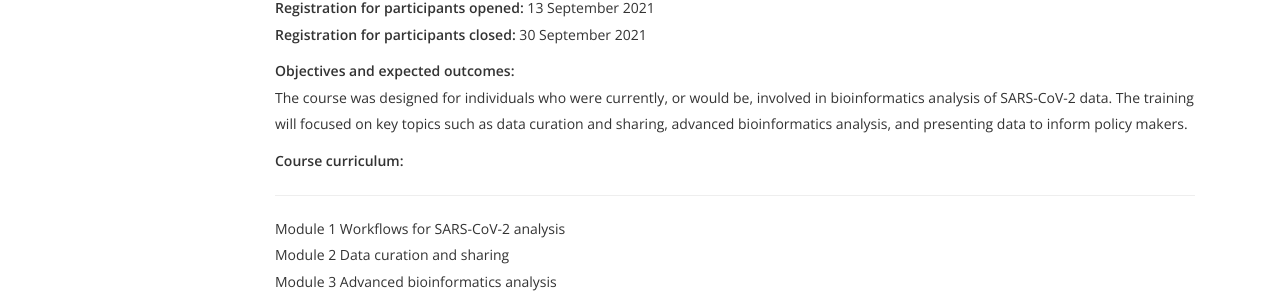
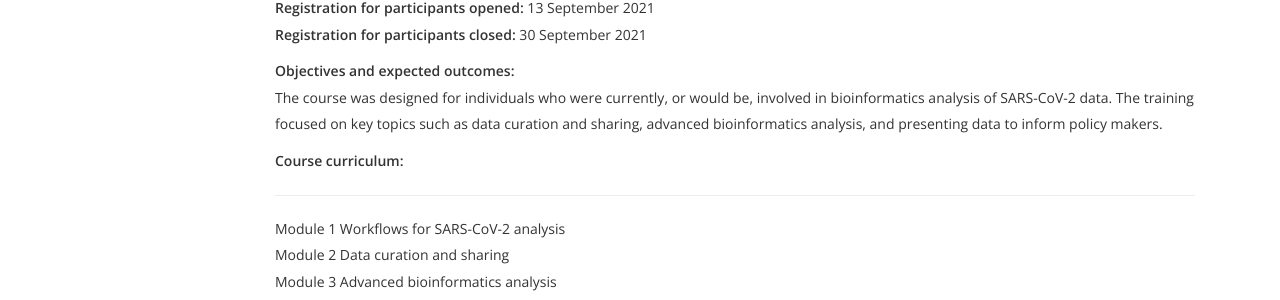
Before and after one commit to uct-cbio/ngs-academy, a Jekyll site: the page built from _posts/2021-08-03-SARS-CoV-2-NGS-Bioinformatics-Course-2021.md, in a window 1280 px wide. Shown: the part 1066-1366 px from the top of the page. Built offline with Jekyll 4.4.1, drawn with Linux system fonts in a browser that asks for light colours; nearby versions of some CDN libraries; some web fonts are replaced; comment, search, counter and statistics services are not loaded.

Commit message:
gramma correction

```diff
--- a/_posts/2021-08-03-SARS-CoV-2-NGS-Bioinformatics-Course-2021.md
+++ b/_posts/2021-08-03-SARS-CoV-2-NGS-Bioinformatics-Course-2021.md
@@ -86,8 +86,7 @@ The NGS Academy forms part of the Africa PGI. This initiative is funded by the B
 <b>Objectives and expected outcomes:</b>
 
 <ol>
-<li>The course was designed for individuals who were currently, or would be, involved in bioinformatics analysis of SARS-CoV-2 data. The training will focused on key topics such as data curation
-and sharing, advanced bioinformatics analysis, and presenting data to inform policy makers.</li>
+<li>The course was designed for individuals who were currently, or would be, involved in bioinformatics analysis of SARS-CoV-2 data. The training focused on key topics such as data curation and sharing, advanced bioinformatics analysis, and presenting data to inform policy makers.</li>
 
 </ol>
 
```
